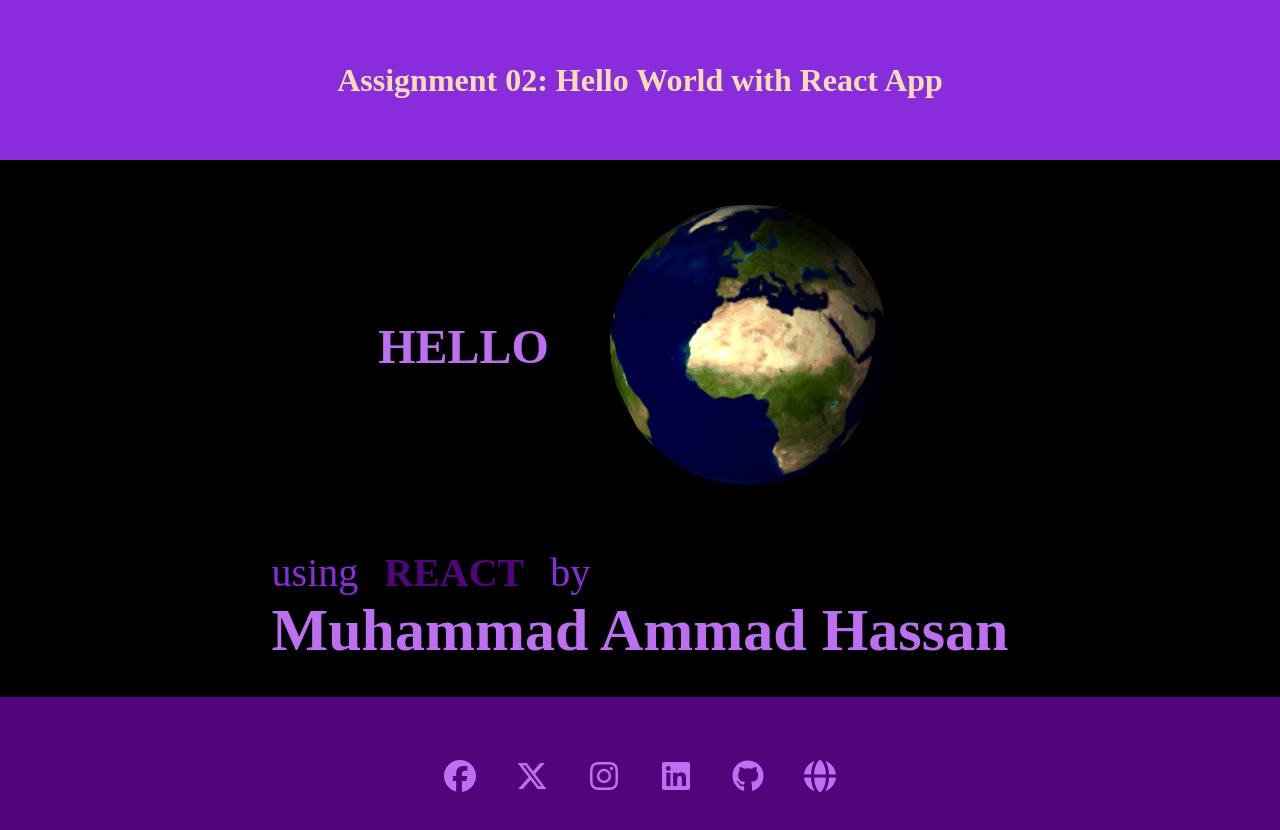
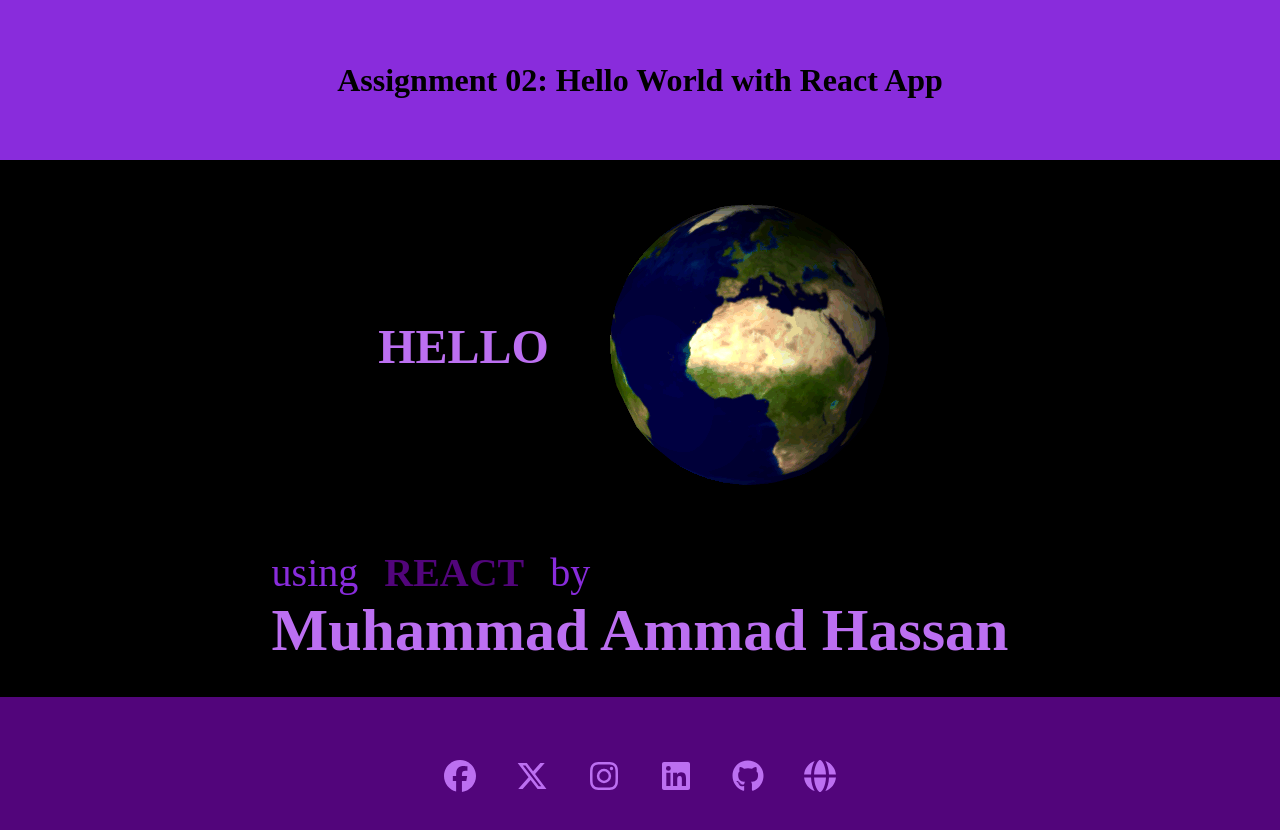
Before and after one commit to m-ammadhassan/Panacloud-Bootcamp-2020, a React (Vite) app in the folder Assignments/Assignment_02/: page / in a window 1280 px wide. Shown: the top 830 px of the page. Built offline with nearby package versions, Linux system fonts and the light colour scheme.

Commit message:
Update App.css

```diff
--- a/Assignments/Assignment_02/src/App.css
+++ b/Assignments/Assignment_02/src/App.css
@@ -24,7 +24,7 @@ a { text-decoration: none; }
     min-height: 20vh;
     background-color: #892CDC;
     text-align: center;
-    color: wheat;
+    color: #000000;
 }
 
 .main
```
